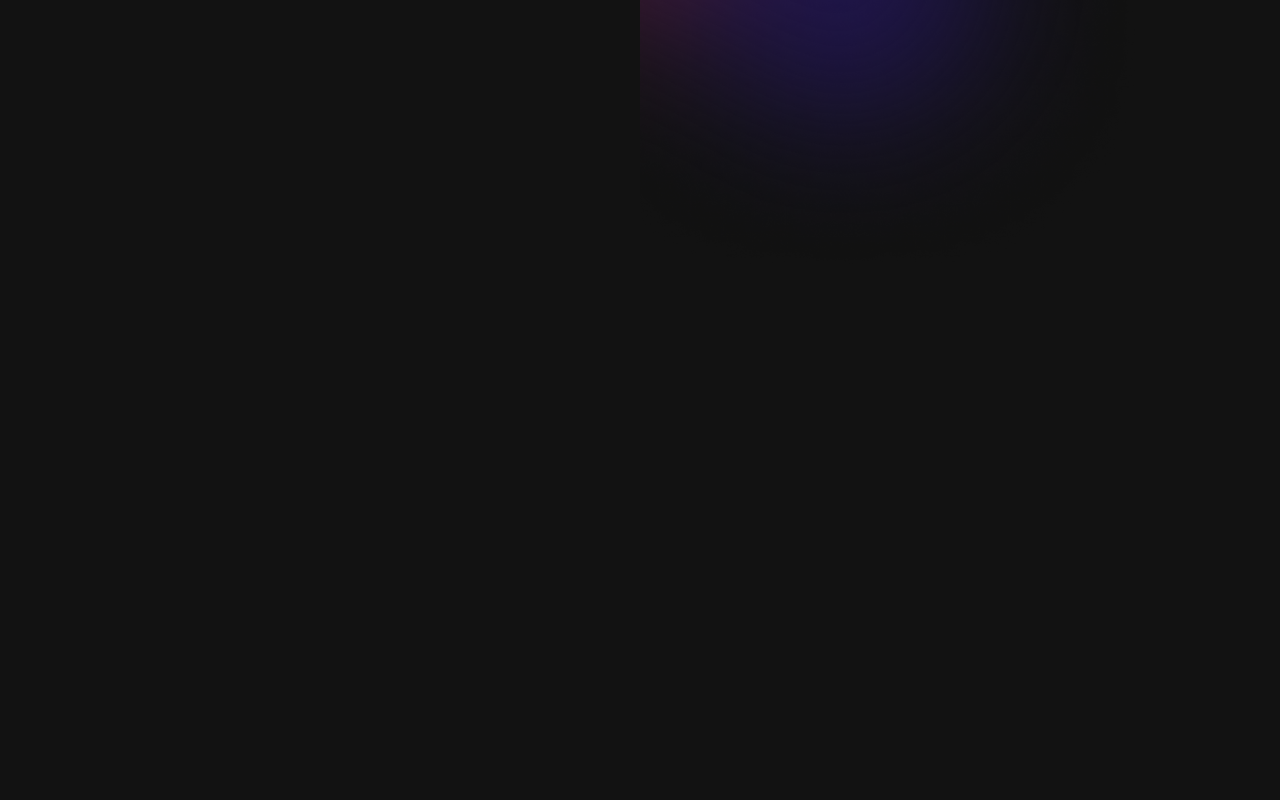
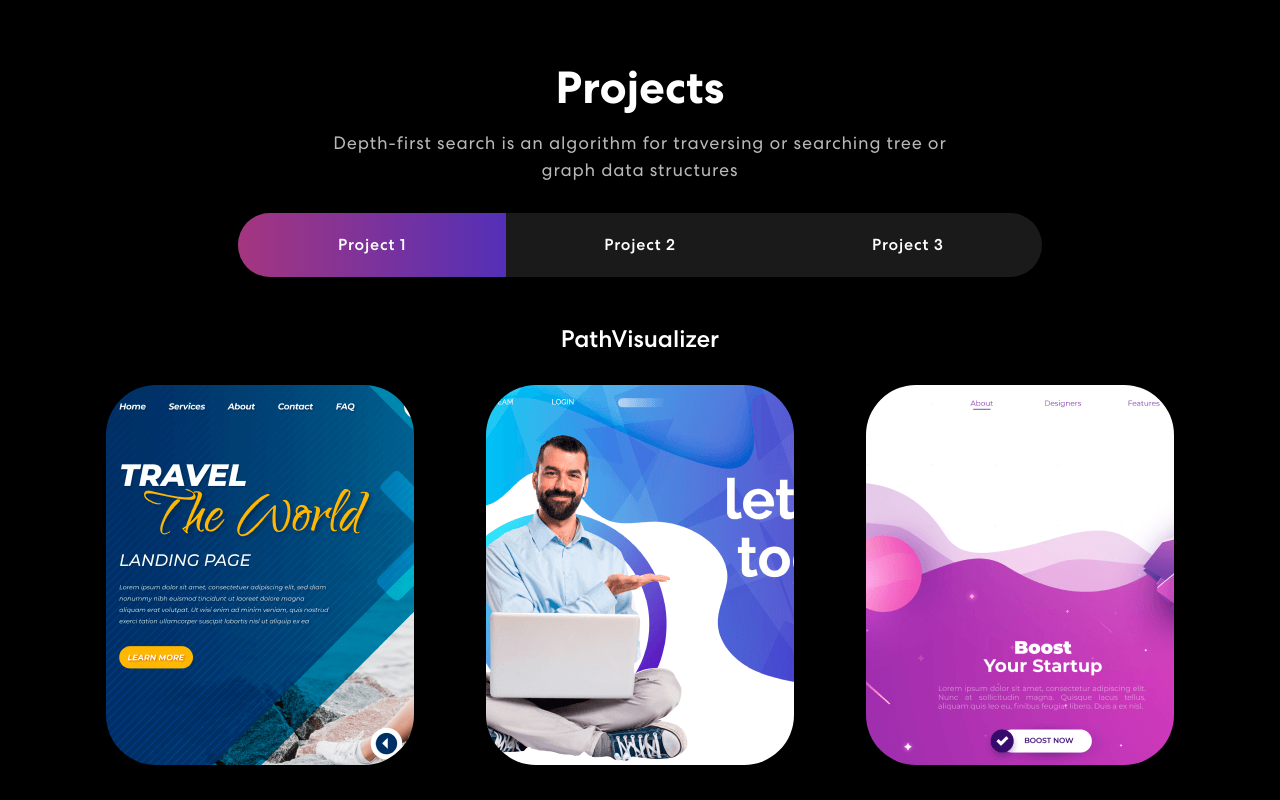
Before and after one commit to Ace7568/my_porfolio, a React (Create React App) app: page / in a window 1280 px wide. Shown: the part 1320-2120 px from the top of the page. Before the commit the page ends 1601 px from the top, so only its background shows below. Built offline with nearby package versions, Linux system fonts and the light colour scheme.

Commit message:
modified:   src/App.css 	modified:   src/App.js 	new file:   src/components/ProjectCard.js 	new file:   src/components/Projects.js

```diff
--- a/src/App.css
+++ b/src/App.css
@@ -83,7 +83,7 @@ h1, h2, h3, h4, h5, h6{
 
 nav.navbar{
   padding: 0;
-  position: fixed;
+  position: absolute;
   width: 100%;
   top: 0;
   z-index: 9999;
@@ -261,8 +261,23 @@ span.navbar-text{
 }
 
 .banner img {
-  animation: updown 3s linear infinite;
+  animation: updown 3s 1s linear infinite, entry 0.8s ease-in;
   width: 70%;
+}
+
+@keyframes entry{
+  0%{
+    /* transform: scale(5); */
+    transform: translateX(100%);
+  }
+  50%{
+    /* transform: scale(2.5); */
+    transform: translateX(50%);
+  }
+  100%{
+    /* transform: scale(1); */
+    transform: translateX(0%);
+  }
 }
 @keyframes updown {
   0% {
@@ -319,9 +334,151 @@ border-right: 0.08em solid #666;
 }
 
 .background-image-left {
-  top: 28%;
+  top: 0%;
+  left: 0;
+  position: absolute;
+  width: 100%;
+  z-index: -4;
+}
+
+
+/* Project section */
+
+.project {
+  padding: 80px 0;
+  position: relative;
+  background-color: black;
+}
+.project h2 {
+	font-size: 45px;
+	font-weight: 700;
+  text-align: center;
+}
+.project p {
+  color: #B8B8B8;
+  font-size: 18px;
+  letter-spacing: 0.8px;
+  line-height: 1.5em;
+  margin: 14px auto 30px auto;
+  text-align: center;
+  width: 56%;
+}
+.project .nav.nav-pills {
+  width: 72%;
+  margin: 0 auto;
+  border-radius: 50px;
+  background-color: rgb(255 255 255 / 10%);
+  overflow: hidden;
+}
+
+.project .nav.nav-pills .nav-item{
+  width: 33.3333%;
+}
+
+.project .nav.nav-pills .nav-link{
+  background-color: transparent;
+  padding: 20px;
+  color: #fff;
+  width: 100%;
+  font-size: 1.rem;
+  letter-spacing: 0.8px;
+  position: relative;
+  transition: 0.3s ease-in-out;
+  z-index: 0;
+  font-weight: 500;
+  text-align: center;
+}
+
+.project .nav.nav-pills .nav-link::before{
+  content: '';
+  position: absolute;
+  width: 0;
+  height: 100%;
+  background: linear-gradient(90.21deg, #AA367C -5.91%, #4A2FBD 111.58%);
+  top: 0;
+  left: 0;
+  z-index: -1;
+  transition: 0.3s ease-in-out;
+}
+
+.project .nav.nav-pills .nav-link.active::before {
+  width: 100% !important;
+}
+
+.proj-imgbx {
+  position: relative;
+  border-radius: 50px;
+  overflow: hidden;
+  margin: 24px;
+}
+
+.proj-imgbx::before{
+  content: '';
+  background: linear-gradient(90.21deg, #AA367C -5.91%, #4A2FBD 111.58%);
+  position: absolute;
+  opacity: 0.8;
+  width: 100%;
+  height: 0;
+  bottom: 0;
+  transition: 0.3s ease-in-out;
+}
+
+.proj-imgbx:hover::before {
+  height: 100%;
+}
+
+.proj-txtx {
+  position: absolute;
+  text-align: center;
+  top: 65%;
+  left: 50%;
+  transform: translate(-50%, -50%);
+  transition: 0.5s ease-in-out;
+  opacity: 0;
+  width: 100%;
+}
+
+.proj-imgbx:hover .proj-txtx {
+  top: 50%;
+  opacity: 1;
+}
+
+.proj-txtx h4 {
+  font-size: 1.5rem;
+  font-weight: 500;
+  letter-spacing: 0.8px;
+  line-height: 1.1em;
+}
+
+.proj-txtx span {
+  font-style: italic;
+  font-weight: 400;
+  font-size: 15px;
+  letter-spacing: 0.8px;
+}
+
+.background-image-right {
+  top: 20%;
   position: absolute;
   bottom: 0;
-  width: 40%;
+  width: 35%;
+  right: 0;
   z-index: -4;
 }
+/*
+
+.proj-txtx span {
+  font-style: italic;
+  font-weight: 400;
+  font-size: 15px;
+  letter-spacing: 0.8px;
+}
+.background-image-right {
+  top: 20%;
+  position: absolute;
+  bottom: 0;
+  width: 35%;
+  right: 0;
+  z-index: -4;
+}
+ */
--- a/src/App.js
+++ b/src/App.js
@@ -3,6 +3,7 @@ import './App.css';
 import { NavBar } from './components/Navbar';
 import { Banner } from './components/Banner';
 import { Skills } from './components/Skills';
+import { Projects } from './components/Projects';
 
 function App() {
   return (
@@ -10,6 +11,7 @@ function App() {
       <NavBar/>
       <Banner/>
       <Skills/>
+      <Projects/>
     </div>
   );
 }
--- /dev/null
+++ b/src/components/ProjectCard.js
@@ -0,0 +1,18 @@
+import React from 'react'
+import { Col } from 'react-bootstrap'
+
+const ProjectCard = ({title , description, imgUrl}) => {
+  return (
+    <Col sm={6} md={4}>
+        <div className='proj-imgbx'>
+            <img src={imgUrl}/>
+            <div className='proj-txtx'>
+                <h4>{title}</h4>
+                <span>{description}</span>
+            </div>
+        </div>
+    </Col>
+  )
+}
+
+export default ProjectCard
--- /dev/null
+++ b/src/components/Projects.js
@@ -0,0 +1,105 @@
+import React from 'react'
+import proimg1 from '../assets/img/project-img1.png'
+import proimg2 from '../assets/img/project-img2.png'
+import proimg3 from '../assets/img/project-img3.png'
+import { Col, Container, Row, Nav,Tab } from 'react-bootstrap'
+import ProjectCard from './ProjectCard'
+import colorSharp2 from '../assets/img/color-sharp2.png'
+
+export const Projects = () => {
+
+    const projects = [
+        {
+            title: "PathVisualizer",
+            description: "It's a react js based project which can help in visualising various path finding algorithms",
+            imgUrl: proimg1,
+        },
+        {
+            title: "Dijkstra Algorithm",
+            description: "We can visualize dijkstra algorithm",
+            imgUrl: proimg2,
+        },
+        {
+            title: "A* search algorithm",
+            description: "A* Search algorithm is one of the best and popular technique used in path-finding and graph traversals.",
+            imgUrl: proimg3,
+        },
+        {
+            title: "BFS",
+            description: "The Breadth First Search (BFS) algorithm is used to search a graph data structure for a node that meets a set of criteria.",
+            imgUrl: proimg1,
+        },
+        {
+            title: "DFS",
+            description: "Depth-first search is an algorithm for traversing or searching tree or graph data structures",
+            imgUrl: proimg1,
+        },
+        {
+            title: "Walls and Weights",
+            description: "For weighted algorithms we can add weights and can also introduce walls",
+            imgUrl: proimg1,
+        }
+    ]
+  return (
+    <section className='project' id='project'>
+        <Container>
+            <Row>
+                <Col>
+                    <h2>Projects</h2>
+                    <p>Depth-first search is an algorithm for traversing or searching tree or graph data structures</p>
+                    <Tab.Container id='project-tabs' defaultActiveKey='first'>
+                        <Nav variant="pills" className="nav-pills mb-5">
+                            <Nav.Item>
+                                <Nav.Link eventKey='first'>Project 1</Nav.Link>
+                            </Nav.Item>
+                            <Nav.Item>
+                                <Nav.Link eventKey='second'>Project 2</Nav.Link>
+                            </Nav.Item>
+                            <Nav.Item>
+                                <Nav.Link eventKey='third'>Project 3</Nav.Link>
+                            </Nav.Item>
+                        </Nav>
+                        <Tab.Content>
+                            <Tab.Pane eventKey='first'>
+                                <Row>
+                                <h4>PathVisualizer</h4>
+                                    {
+                                        projects.map((projects, index) => {
+                                            return(
+                                                <ProjectCard key={index} {...projects}/>
+                                            )
+                                        })
+                                    }
+                                </Row>
+                            </Tab.Pane>
+                            <Tab.Pane eventKey='second'>
+                                <Row>
+                                    {
+                                        projects.map((projects, index) => {
+                                            return(
+                                                <ProjectCard key={index} {...projects}/>
+                                            )
+                                        })
+                                    }
+                                </Row>
+                            </Tab.Pane>
+                            <Tab.Pane eventKey='third'>
+                                <Row>
+                                    {
+                                        projects.map((projects, index) => {
+                                            return(
+                                                <ProjectCard key={index} {...projects}/>
+                                            )
+                                        })
+                                    }
+                                </Row>
+                            </Tab.Pane>
+                        </Tab.Content>
+                    </Tab.Container>
+                </Col>
+            </Row>
+        </Container>
+        <img className='background-image-right' src={colorSharp2}/>
+    </section>
+  )
+}
```
